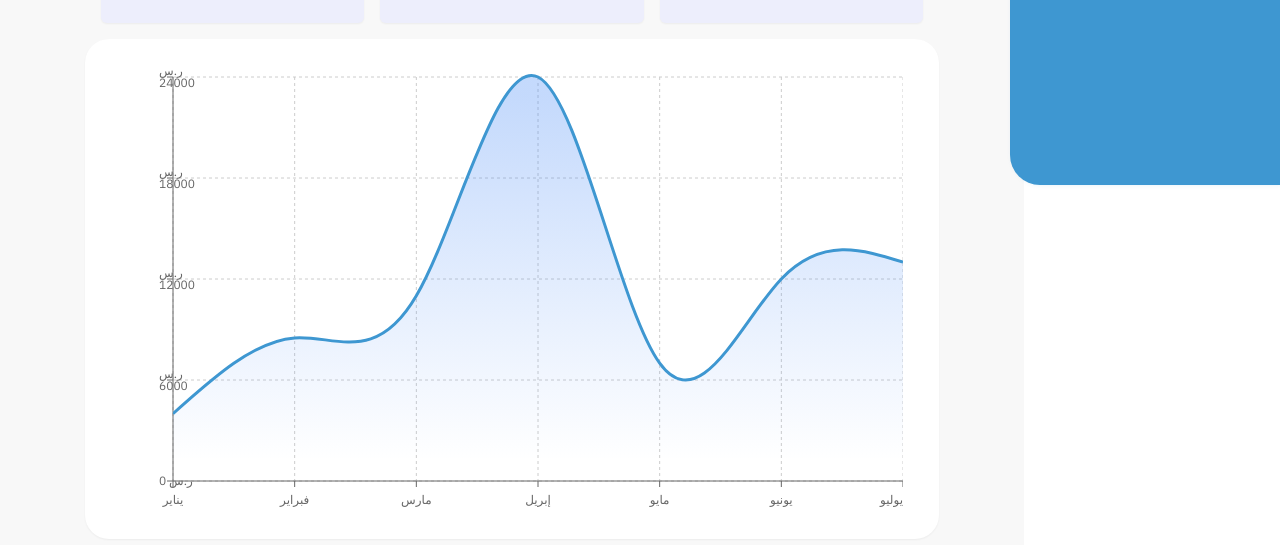
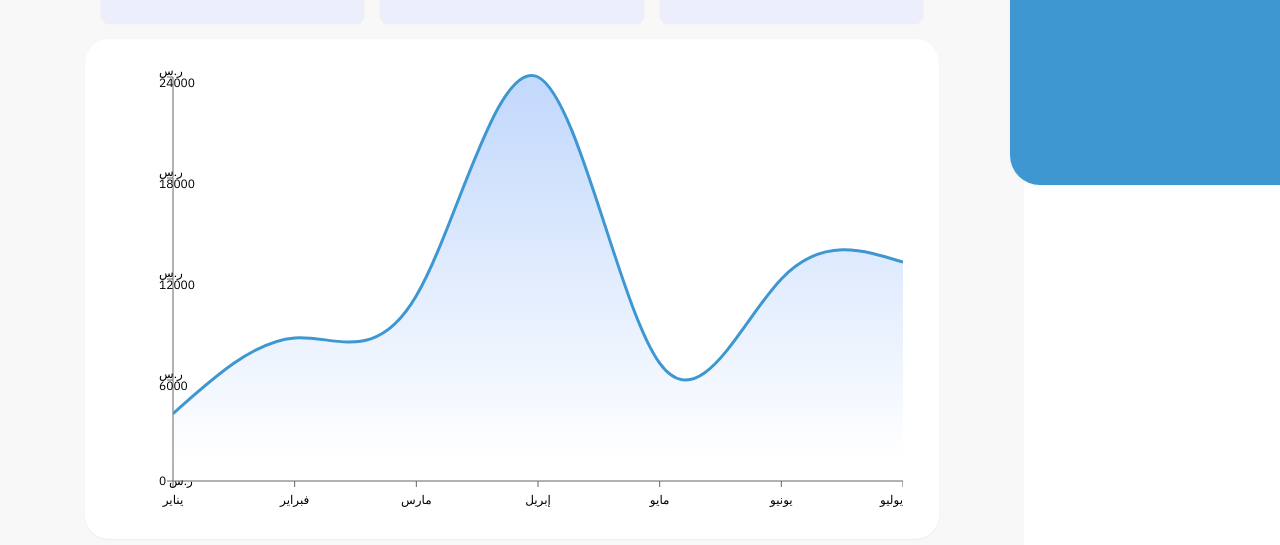
Before and after one commit to Enagz/Engaz-Dashboard, a React (Vite) app: page / in a window 1280 px wide. Shown: the part 615-1160 px from the top of the page. Built offline with nearby package versions, Linux system fonts and the light colour scheme; what ag-grid-community would draw is missing.

Commit message:
fix tailwind issue

```diff
--- a/src/index.scss
+++ b/src/index.scss
@@ -6,7 +6,7 @@
 
 @layer base {
   html {
-    font-family: "IBM Plex Sans";
+    font-family: "IBM Plex Sans", sans-serif;
   }
 }
 
--- a/tailwind.config.js
+++ b/tailwind.config.js
@@ -6,7 +6,74 @@ export default {
     "./src/**/*.{js,ts,jsx,tsx,scss}", // Include all relevant file types in your src folder
   ],
   theme: {
-    extend: {},
+    extend: {
+      borderRadius: {
+        sm: "calc(var(--radius) - 4px)",
+        md: "calc(var(--radius) - 2px)",
+        lg: "var(--radius)",
+        xl: "calc(var(--radius) + 4px)",
+      },
+      colors: {
+        background: "rgb(var(--color-background) / <alpha-value>)",
+        foreground: "rgb(var(--color-foreground) / <alpha-value>)",
+        card: "rgb(var(--color-card) / <alpha-value>)",
+        "card-foreground": "rgb(var(--color-card-foreground) / <alpha-value>)",
+        popover: "rgb(var(--color-popover) / <alpha-value>)",
+        "popover-foreground":
+          "rgb(var(--color-popover-foreground) / <alpha-value>)",
+        primary: "rgb(var(--color-primary) / <alpha-value>)",
+        "primary-foreground":
+          "rgb(var(--color-primary-foreground) / <alpha-value>)",
+        secondary: "rgb(var(--color-secondary) / <alpha-value>)",
+        "secondary-foreground":
+          "rgb(var(--color-secondary-foreground) / <alpha-value>)",
+        muted: "rgb(var(--color-muted) / <alpha-value>)",
+        "muted-foreground":
+          "rgb(var(--color-muted-foreground) / <alpha-value>)",
+        accent: "rgb(var(--color-accent) / <alpha-value>)",
+        "accent-foreground":
+          "rgb(var(--color-accent-foreground) / <alpha-value>)",
+        destructive: "rgb(var(--color-destructive) / <alpha-value>)",
+        border: "rgb(var(--color-border) / <alpha-value>)",
+        input: "rgb(var(--color-input) / <alpha-value>)",
+        ring: "rgb(var(--color-ring) / <alpha-value>)",
+        "chart-1": "rgb(var(--color-chart-1) / <alpha-value>)",
+        "chart-2": "rgb(var(--color-chart-2) / <alpha-value>)",
+        "chart-3": "rgb(var(--color-chart-3) / <alpha-value>)",
+        "chart-4": "rgb(var(--color-chart-4) / <alpha-value>)",
+        "chart-5": "rgb(var(--color-chart-5) / <alpha-value>)",
+        sidebar: "rgb(var(--color-sidebar) / <alpha-value>)",
+        "sidebar-foreground":
+          "rgb(var(--color-sidebar-foreground) / <alpha-value>)",
+        "sidebar-primary": "rgb(var(--color-sidebar-primary) / <alpha-value>)",
+        "sidebar-primary-foreground":
+          "rgb(var(--color-sidebar-primary-foreground) / <alpha-value>)",
+        "sidebar-accent": "rgb(var(--color-sidebar-accent) / <alpha-value>)",
+        "sidebar-accent-foreground":
+          "rgb(var(--color-sidebar-accent-foreground) / <alpha-value>)",
+        "sidebar-border": "rgb(var(--color-sidebar-border) / <alpha-value>)",
+        "sidebar-ring": "rgb(var(--color-sidebar-ring) / <alpha-value>)",
+        // Fixed Hex colors
+        "primary-color": "#3e97d1",
+        "global-bg": "#f8f8f8",
+        "containers-bg": "#ffffff",
+        "text-header": "#fe2525",
+        "text-normal": "#676767",
+        "line-break": "#b3b3b3",
+        "sidebar-shadow": "rgba(62, 151, 209, 0.15)",
+        button: "#409edcf0",
+        "button-hover": "#f2f2f2",
+        "table-shadow": "rgba(0, 0, 0, 0.25)",
+        "table-border": "#e5e7eb",
+        "yellow-color": "#ffb300",
+        "yellow-hover": "#ffb3001f",
+        "green-color": "#166534",
+        "green-hover": "#f0fdf4",
+        "red-color": "#991b1b",
+        "red-hover": "#fef2f2",
+        "error-color": "#e31d1c",
+      },
+    },
   },
   plugins: [],
   // Potential v4 specific options might go here - check v4 docs!
```
